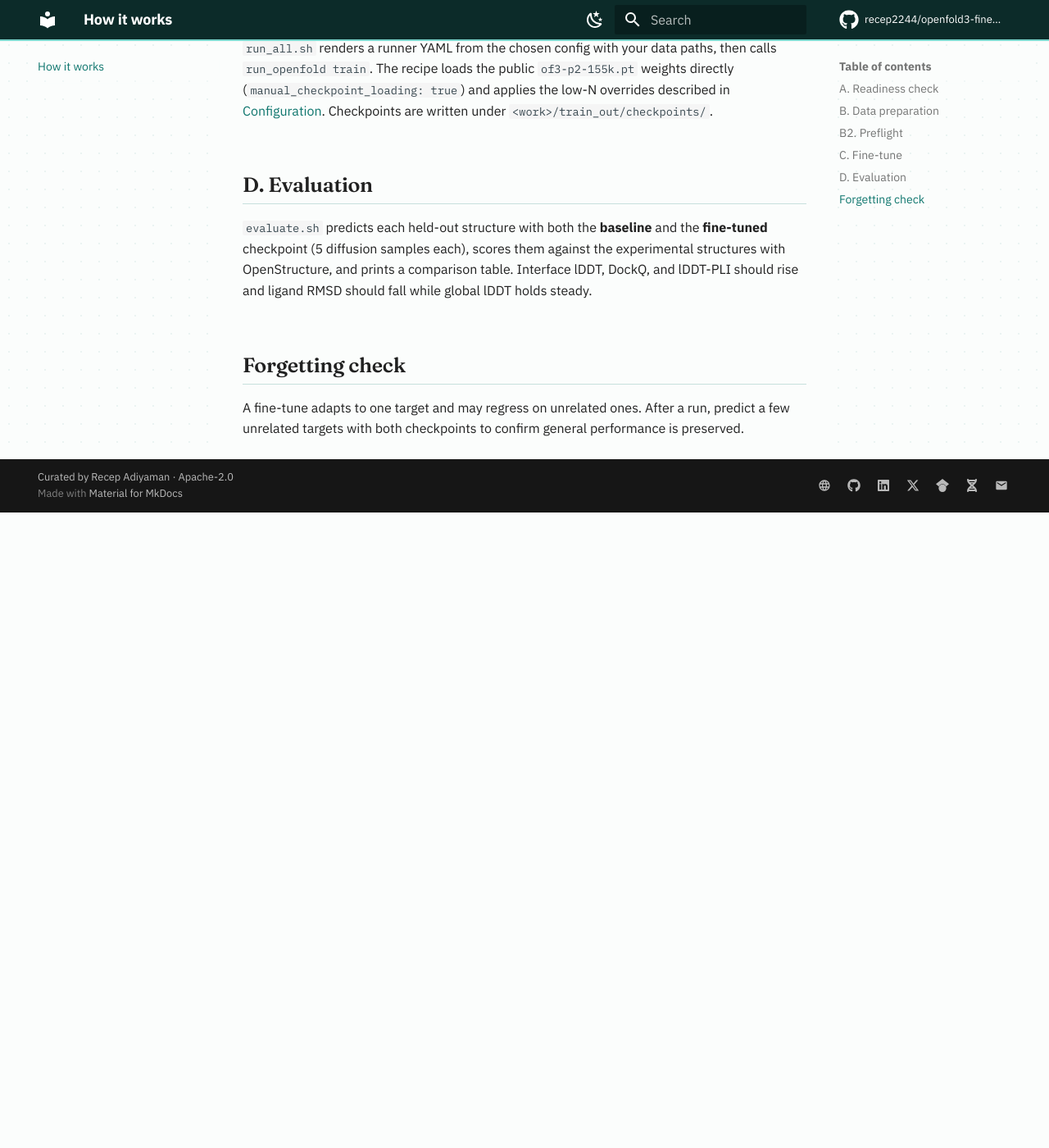
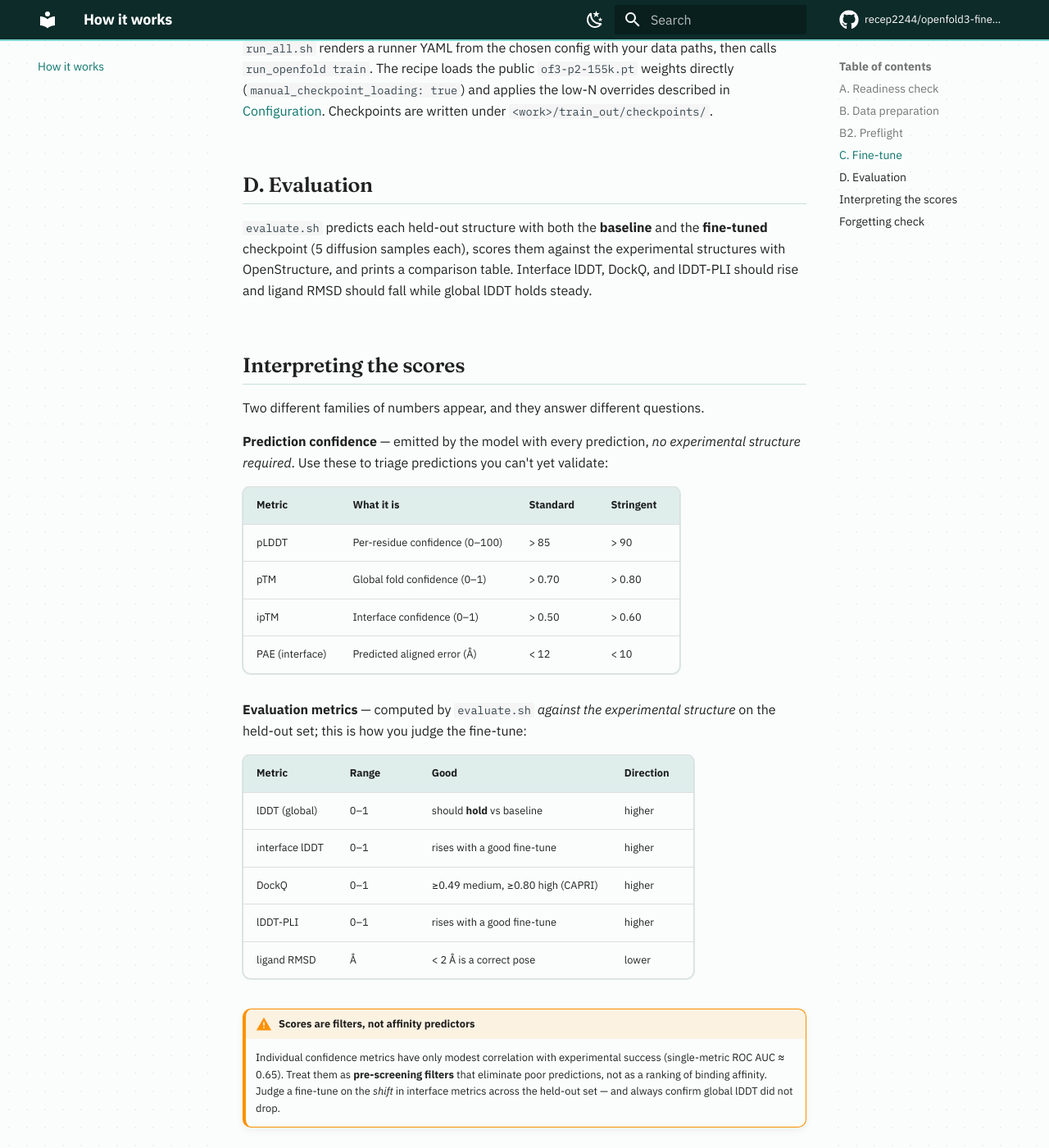
Before and after one commit to recep2244/openfold3-finetune-kit, an MkDocs documentation site: the page built from docs/pipeline.md, in a window 1280 px wide and 1400 px high, scrolled down 1878 px. Shown: the whole window at 82% size. Built offline with MkDocs 1.6.1 and Material for MkDocs 9.7.7, drawn with Linux system fonts in a browser that asks for light colours; comment, search, counter and statistics services are not loaded; before the commit the page ends 2503 px from its top, so only the background shows below that.

Commit message:
docs: add score-interpretation guidance with QC thresholds
Distinguish prediction-confidence metrics (pLDDT/pTM/ipTM/PAE, with standard/stringent thresholds) from evaluation metrics (lDDT/DockQ/lDDT-PLI/ligand RMSD), and note these are pre-screening filters, not affinity predictors.

```diff
--- a/docs/pipeline.md
+++ b/docs/pipeline.md
@@ -45,6 +45,37 @@ OpenFold3 input pitfalls (dots in query names, chain-level MSA keys, alignment f
 structures with OpenStructure, and prints a comparison table. Interface lDDT, DockQ, and
 lDDT-PLI should rise and ligand RMSD should fall while global lDDT holds steady.
 
+## Interpreting the scores
+
+Two different families of numbers appear, and they answer different questions.
+
+**Prediction confidence** — emitted by the model with every prediction, *no experimental
+structure required*. Use these to triage predictions you can't yet validate:
+
+| Metric | What it is | Standard | Stringent |
+|---|---|---|---|
+| pLDDT | Per-residue confidence (0–100) | > 85 | > 90 |
+| pTM | Global fold confidence (0–1) | > 0.70 | > 0.80 |
+| ipTM | Interface confidence (0–1) | > 0.50 | > 0.60 |
+| PAE (interface) | Predicted aligned error (Å) | < 12 | < 10 |
+
+**Evaluation metrics** — computed by `evaluate.sh` *against the experimental structure* on the
+held-out set; this is how you judge the fine-tune:
+
+| Metric | Range | Good | Direction |
+|---|---|---|---|
+| lDDT (global) | 0–1 | should **hold** vs baseline | higher |
+| interface lDDT | 0–1 | rises with a good fine-tune | higher |
+| DockQ | 0–1 | ≥0.49 medium, ≥0.80 high (CAPRI) | higher |
+| lDDT-PLI | 0–1 | rises with a good fine-tune | higher |
+| ligand RMSD | Å | < 2 Å is a correct pose | lower |
+
+!!! warning "Scores are filters, not affinity predictors"
+    Individual confidence metrics have only modest correlation with experimental success
+    (single-metric ROC AUC ≈ 0.65). Treat them as **pre-screening filters** that eliminate
+    poor predictions, not as a ranking of binding affinity. Judge a fine-tune on the *shift*
+    in interface metrics across the held-out set — and always confirm global lDDT did not drop.
+
 ## Forgetting check
 A fine-tune adapts to one target and may regress on unrelated ones. After a run, predict a
 few unrelated targets with both checkpoints to confirm general performance is preserved.
```
